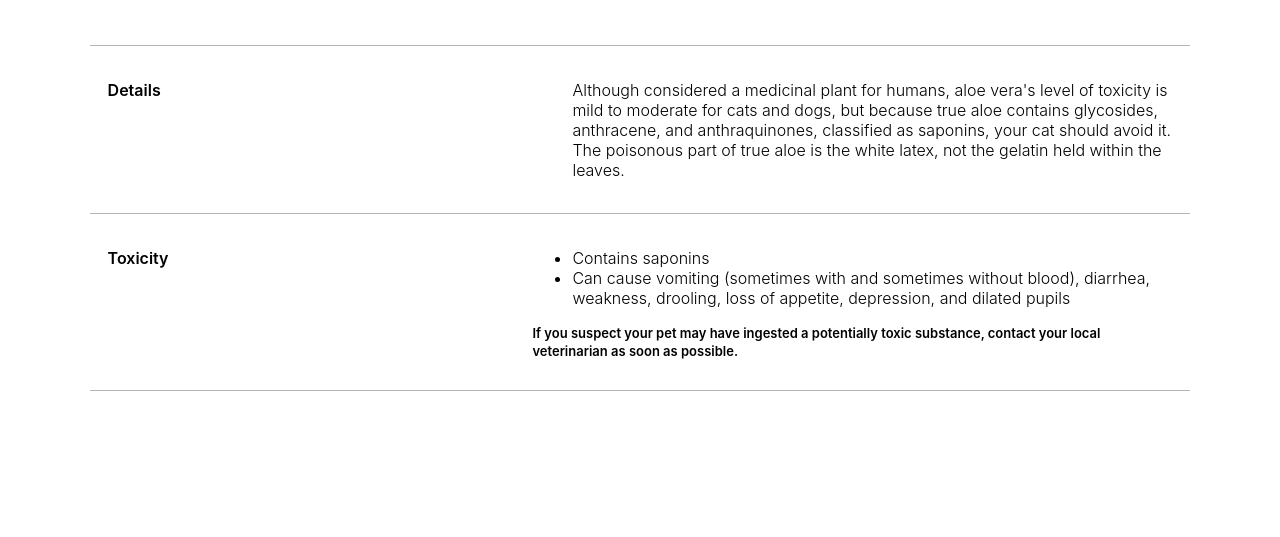
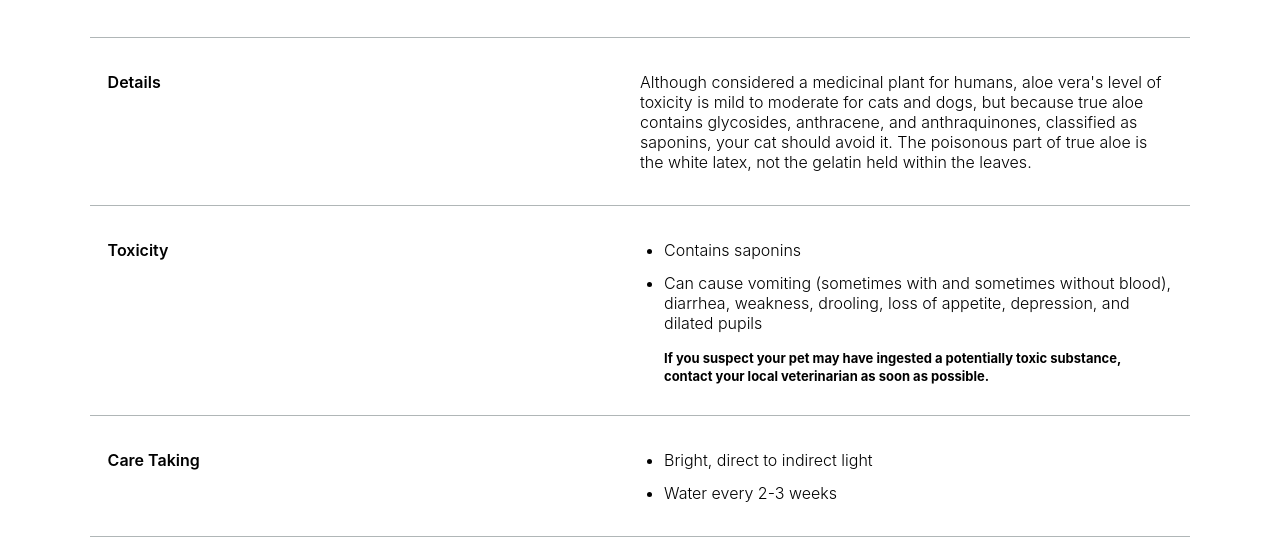
Before and after one commit to mikeytown19/sproutsocial-project, a Gatsby site: page /aloe-vera in a window 1280 px wide. Shown: the part 692-1229 px from the top of the page. Before the commit the page ends 1083 px from the top, so only its background shows below. Built offline with nearby package versions, Linux system fonts and the light colour scheme; Gatsby itself is replaced by a stand-in of ours.

```diff
--- a/src/components/Header/index.jsx
+++ b/src/components/Header/index.jsx
@@ -18,5 +18,5 @@
 const Wrapper = styled('header', {
   bg: '$primary',
   textAlign: 'left',
-  svg: { height: '32px', padding: '20px 30px' },
+  svg: { height: '32px', p: '$4' },
 });
--- a/src/components/Hero/Hero.styles.js
+++ b/src/components/Hero/Hero.styles.js
@@ -17,11 +17,12 @@
     paddingLeft: '50px',
     fontSize: '$6',
     transition: 'border .5s',
+    '@bp2': {
+      fontSize: '$4',
+    },
     '@bp1': {
       fontSize: '$2',
-    },
-    '@bp2': {
-      fontSize: '$4',
+
     },
     '&:focus': {
       outline: 'none',
@@ -34,6 +35,10 @@
     display: 'block',
     svg: {
       zIndex: 2,
+      '@bp1': {
+        fontSize: '$2',
+
+      },
     },
   },
 });
--- a/src/components/List/index.jsx
+++ b/src/components/List/index.jsx
@@ -25,10 +25,11 @@
       <Box
         flex
         ai="center"
-        p="1"
         css={{
           flex: 1,
+          p: '$2',
           '@bp1': {
+            p: '$1',
             display: 'flex',
             flex: 'initial',
             justifyContent: 'space-between',
@@ -45,7 +46,7 @@
         >
           <GatsbyImage className="image" image={imageData} alt="poop" />
         </Box>
-        <Box pl="2">
+        <Box pl="2" css={{ '@bp1': { pl: '$1' } }}>
           <Box flex fd="column">
             <Text as="span" size="md" fw="5">
               {names.common}
@@ -113,6 +114,6 @@
       flexDirection: 'column',
       justifyContent: 'flex-start',
       alignItems: 'flex-start',
-      px: '$3',
+      px: '0',
     },
   });
--- a/src/components/Text/text.styles.js
+++ b/src/components/Text/text.styles.js
@@ -24,6 +24,10 @@
       md: {
         fontSize: '$5',
         lineHeight: '$5',
+        '@bp2': {
+          fontSize: '$3',
+          lineHeight: '$3',
+        },
       },
       lg: {
         fontSize: '$6',
--- a/src/templates/plant.jsx
+++ b/src/templates/plant.jsx
@@ -5,7 +5,8 @@
 import {Box, Text, Badge} from '../components'
 
 const Plant = ({ pageContext }) => {
-  const {names, toxicity, details} = pageContext.plant
+  console.log(pageContext)
+  const {names, toxicity, details, care} = pageContext.plant
 
   return (
     <div>
@@ -19,7 +20,6 @@
          }
       }}>
         <ImageWrapper image={pageContext?.plant?.image?.childImageSharp?.gatsbyImageData} alt="poop" />
-
         <Box flex jc="between" ai="start" py="5" px="3" css={{bb: 'solid $lightgray 1px'}}>
           <Box>
             <Text as="h1" css={{m: '0'}}>
@@ -35,37 +35,77 @@
           </Badge>
           </Box>
         </Box>
-        <Box flex jc="between" p="3" css={{bb: 'solid $lightgray 1px'}}>
-          <Box>
+        <Box flex p="3" css={{bb: 'solid $lightgray 1px',
+        '@bp1': {
+          display: 'block',
+          bb: '0',
+          p: '$3'
+        }}}>
+          <Box css={{flex: '1'}}>
             <Text fw="6">
               Details
             </Text>
           </Box>
-          <Box>
+          <Box css={{flex: '1'}}>
             <Text fw="3" maxWidth="2">
               {details}
             </Text>
           </Box>
         </Box>
         { toxicity &&
-        <Box flex jc="between" p="3" css={{bb: 'solid $lightgray 1px'}}>
-          <Box>
+        <Box flex p="3" css={{bb: 'solid $lightgray 1px',
+        '@bp1': {
+          display: 'block',
+          bb: '0',
+          p: '$3'
+        }}}>
+          <Box css={{flex: '1'}}>
             <Text fw="6">
               Toxicity
             </Text>
           </Box>
-          <Box>
-              <ul>
+          <Box pl="5" css={{
+          flex: '1' ,
+          '@bp1': { pl: 'inherit'}}}>
+              <Text as="ul" p="0">
                 {toxicity.property &&
-                <Text fw="3" maxWidth="2" as="li">
+                <Text fw="3" maxWidth="2" as="li" pb="2">
                   {toxicity.property}
                 </Text>}
                 {toxicity.symptoms &&
                 <Text fw="3" maxWidth="2" as="li">
                   {toxicity.symptoms}
                 </Text>}
-              </ul>
-              <Text maxWidth="2" size="xs" fw="6">If you suspect your pet may have ingested a potentially toxic substance, contact your local veterinarian as soon as possible.</Text>
+              </Text>
+              <Text  size="xs" fw="7">If you suspect your pet may have ingested a potentially toxic substance, contact your local veterinarian as soon as possible.</Text>
+          </Box>
+        </Box>}
+        { care &&
+        <Box flex p="3" css={{bb: 'solid $lightgray 1px',
+        '@bp1': {
+          display: 'block',
+          bb: '0',
+          p: '$3'
+        }}}>
+          <Box css={{flex: '1'}}>
+            <Text fw="6">
+              Care Taking
+            </Text>
+          </Box>
+          <Box  pl="5"
+          css={{
+          flex: '1' ,
+          '@bp1': { pl: 'inherit'}}}>
+              <Text as="ul" p="0">
+                {care.light &&
+                <Text fw="3" maxWidth="2" as="li" pb="2">
+                  {care.light}
+                </Text>}
+                {care.water &&
+                <Text fw="3" maxWidth="2" as="li">
+                  {care.water}
+                </Text>}
+              </Text>
           </Box>
         </Box>}
       </Box>
@@ -79,4 +119,7 @@
 const ImageWrapper = styled(GatsbyImage, {
   width: '100%',
   height: '400px',
+  '@bp1': {
+    height: '250px'
+  }
 })
```
Also changed, not shown: src/Utils/useLocalStorage.js (added, +74 -0 lines), src/pages/index.jsx (+15 -6 lines).
